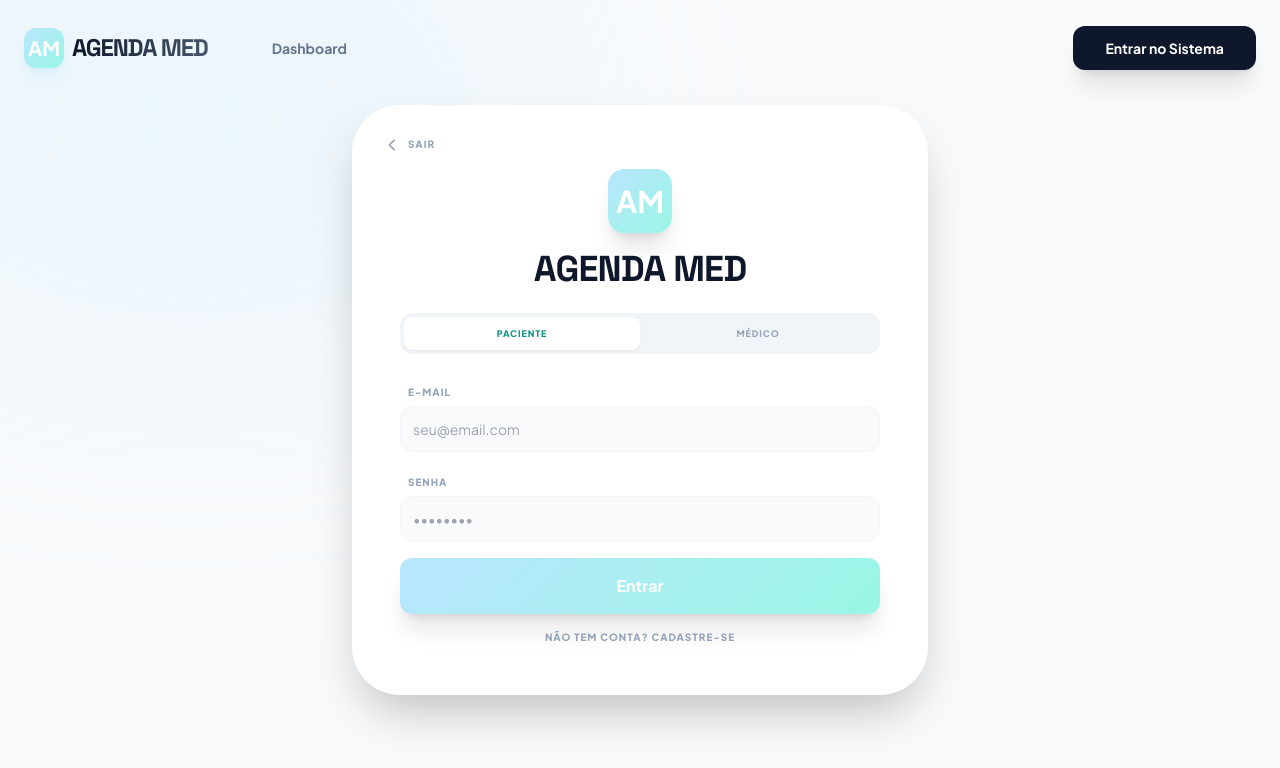
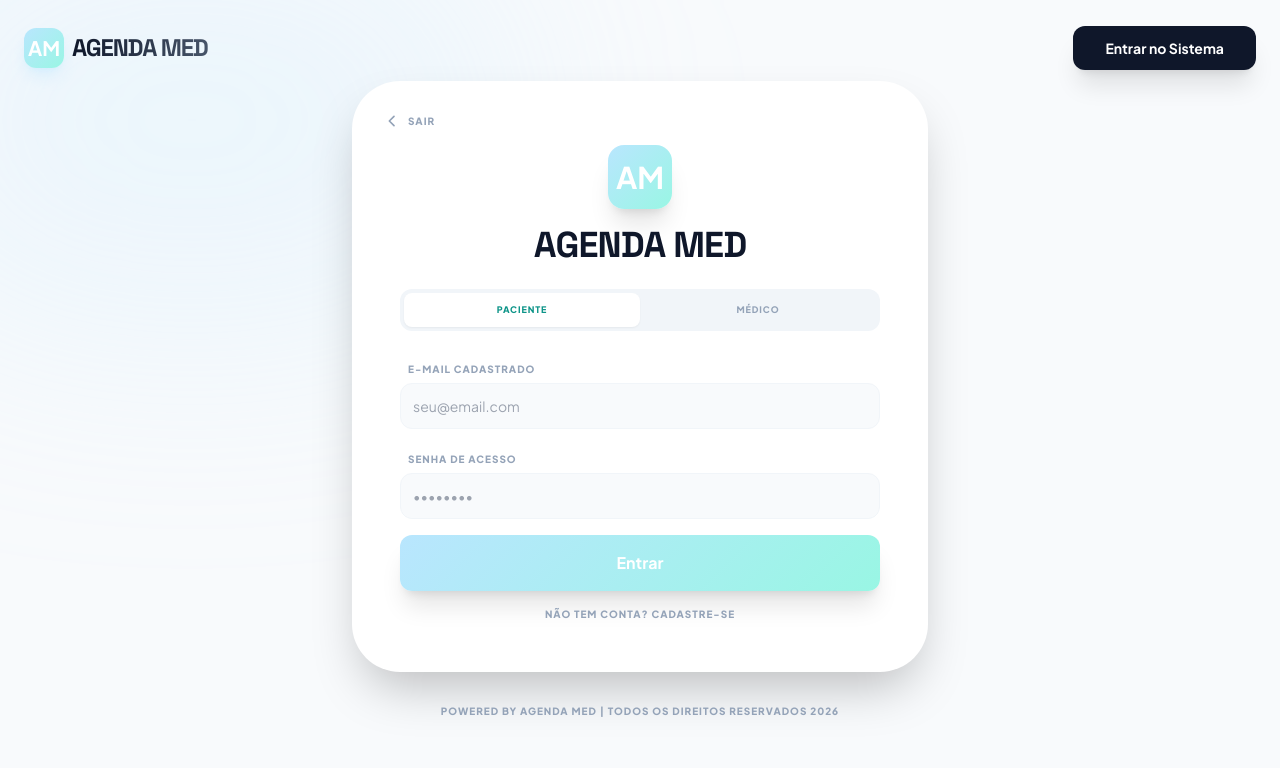
Before and after one commit to vasconcelosjoey-hue/ACHEI-MED, a React (Vite) app: page / in a window 1280 px wide. Both pictures are taken after a click on the button "Entrar no Sistema". Shown: the top 768 px of the page. Built offline with nearby package versions, Linux system fonts and the light colour scheme.

Commit message:
refactor(translations): Update login and dashboard text
Updates the Portuguese translations for the login and dashboard sections. This includes adding new labels for registration, login, verification, and correcting the dashboard welcome message from "Dashboard AGENDA MED" to "Painel AGENDA MED".

```diff
--- a/components/AuthView.tsx
+++ b/components/AuthView.tsx
@@ -1,6 +1,7 @@
 
 import React, { useState } from 'react';
 import { UserRole, User, MOCK_DATA } from '../types';
+import { translations } from '../translations';
 
 interface AuthViewProps {
   onAuthSuccess: (user: User) => void;
@@ -8,6 +9,7 @@ interface AuthViewProps {
 }
 
 const AuthView: React.FC<AuthViewProps> = ({ onAuthSuccess, onBack }) => {
+  const t = translations['pt-BR'].login;
   const [role, setRole] = useState<UserRole>('PATIENT');
   const [isLogin, setIsLogin] = useState(true);
   const [isLoading, setIsLoading] = useState(false);
@@ -20,15 +22,6 @@ const AuthView: React.FC<AuthViewProps> = ({ onAuthSuccess, onBack }) => {
     specialty: '',
     plans: [] as string[]
   });
-
-  const handlePlanToggle = (plan: string) => {
-    setFormData(prev => ({
-      ...prev,
-      plans: prev.plans.includes(plan)
-        ? prev.plans.filter(p => p !== plan)
-        : [...prev.plans, plan]
-    }));
-  };
 
   const handleSubmit = (e: React.FormEvent) => {
     e.preventDefault();
@@ -54,29 +47,32 @@ const AuthView: React.FC<AuthViewProps> = ({ onAuthSuccess, onBack }) => {
 
   if (isVerificationSent) {
     return (
-      <div className="min-h-screen flex items-center justify-center p-6 bg-slate-50">
-        <div className="w-full max-w-md bg-white rounded-[2.5rem] p-10 shadow-2xl text-center animate-in zoom-in-95">
+      <div className="min-h-screen flex flex-col items-center justify-center p-6 bg-slate-50">
+        <div className="w-full max-w-md bg-white rounded-[2.5rem] p-10 shadow-2xl text-center animate-in zoom-in-95 flex-grow-0">
           <div className="w-20 h-20 bg-aqua/20 text-deepAqua rounded-full flex items-center justify-center mx-auto mb-6 text-3xl">✉️</div>
-          <h2 className="text-2xl font-display font-bold text-slate-900 mb-4">Verifique seu E-mail</h2>
+          <h2 className="text-2xl font-display font-bold text-slate-900 mb-4">{t.verificationSent}</h2>
           <p className="text-slate-500 text-sm mb-8 leading-relaxed">
-            Enviamos um link de confirmação para <strong>{formData.email}</strong>. Por favor, verifique sua caixa de entrada e spam para ativar sua conta.
+            {t.verificationDesc}
           </p>
           <button
             onClick={() => setIsVerificationSent(false)}
             className="w-full py-4 bg-slate-900 text-white rounded-2xl font-bold hover:bg-slate-800 transition-all"
           >
-            Voltar ao Login
+            {t.backToLogin}
           </button>
         </div>
+        <footer className="mt-8 text-[10px] font-black uppercase tracking-widest text-slate-400">
+           {t.footer}
+        </footer>
       </div>
     );
   }
 
   return (
-    <div className="min-h-screen flex items-center justify-center p-4 md:p-6 relative overflow-hidden bg-slate-50">
+    <div className="min-h-screen flex flex-col items-center justify-center p-4 md:p-6 relative overflow-hidden bg-slate-50">
       <div className="absolute top-[-10%] left-[-10%] w-1/2 h-1/2 bg-babyBlue/20 rounded-full blur-[120px]"></div>
 
-      <div className="w-full max-w-xl bg-white rounded-[2rem] md:rounded-[3rem] p-6 md:p-12 shadow-2xl relative z-10 animate-in fade-in zoom-in-95 duration-700 overflow-y-auto max-h-[90vh] scrollbar-hide">
+      <div className="w-full max-w-xl bg-white rounded-[2rem] md:rounded-[3rem] p-6 md:p-12 shadow-2xl relative z-10 animate-in fade-in zoom-in-95 duration-700 overflow-y-auto max-h-[85vh] scrollbar-hide">
         <button
           onClick={onBack}
           className="absolute top-6 left-6 md:top-8 md:left-8 text-[10px] font-black uppercase tracking-widest text-slate-400 hover:text-deepAqua transition-colors flex items-center gap-2"
@@ -105,20 +101,20 @@ const AuthView: React.FC<AuthViewProps> = ({ onAuthSuccess, onBack }) => {
         <form onSubmit={handleSubmit} className="space-y-4">
           {!isLogin && (
             <div className="space-y-1">
-              <label className="text-[10px] font-black uppercase text-slate-400 tracking-widest px-2">Nome Completo</label>
+              <label className="text-[10px] font-black uppercase text-slate-400 tracking-widest px-2">{t.name}</label>
               <input
                 required
                 type="text"
                 value={formData.name}
                 onChange={(e) => setFormData({...formData, name: e.target.value})}
-                placeholder="Ex: Dra. Carolina Lima"
+                placeholder="Ex: Carolina Lima"
                 className="w-full bg-slate-50 border border-slate-100 rounded-xl p-3 text-sm outline-none focus:ring-2 focus:ring-aqua/20 transition-all"
               />
             </div>
           )}
 
           <div className="space-y-1">
-            <label className="text-[10px] font-black uppercase text-slate-400 tracking-widest px-2">E-mail</label>
+            <label className="text-[10px] font-black uppercase text-slate-400 tracking-widest px-2">{t.email}</label>
             <input
               required
               type="email"
@@ -130,7 +126,7 @@ const AuthView: React.FC<AuthViewProps> = ({ onAuthSuccess, onBack }) => {
           </div>
 
           <div className="space-y-1">
-            <label className="text-[10px] font-black uppercase text-slate-400 tracking-widest px-2">Senha</label>
+            <label className="text-[10px] font-black uppercase text-slate-400 tracking-widest px-2">{t.password}</label>
             <input
               required
               type="password"
@@ -161,7 +157,7 @@ const AuthView: React.FC<AuthViewProps> = ({ onAuthSuccess, onBack }) => {
             disabled={isLoading}
             className="w-full neo-gradient py-4 rounded-xl font-bold text-white shadow-xl hover:scale-[1.01] transition-all flex items-center justify-center"
           >
-            {isLoading ? <div className="loader !border-white !border-t-transparent"></div> : (isLogin ? 'Entrar' : 'Criar Conta')}
+            {isLoading ? <div className="loader !border-white !border-t-transparent"></div> : (isLogin ? t.login : t.register)}
           </button>
 
           <button
@@ -169,10 +165,14 @@ const AuthView: React.FC<AuthViewProps> = ({ onAuthSuccess, onBack }) => {
             onClick={() => setIsLogin(!isLogin)}
             className="w-full text-[10px] font-black uppercase text-slate-400 tracking-widest hover:text-deepAqua transition-colors"
           >
-            {isLogin ? 'Não tem conta? Cadastre-se' : 'Já tem conta? Login'}
+            {isLogin ? t.noAccount : t.hasAccount}
           </button>
         </form>
       </div>
+
+      <footer className="mt-8 text-[10px] font-black uppercase tracking-widest text-slate-400 relative z-10">
+        {t.footer}
+      </footer>
     </div>
   );
 };
--- a/components/Header.tsx
+++ b/components/Header.tsx
@@ -51,7 +51,7 @@ const Header: React.FC<HeaderProps> = ({ user, onLogout, onViewChange, onToggleN
             </span>
           </div>
 
-          {view === 'LANDING' ? (
+          {view === 'LANDING' && (
             <nav className="hidden lg:flex items-center gap-1">
               {[
                 { label: t.problem, id: 'problema' },
@@ -68,15 +68,6 @@ const Header: React.FC<HeaderProps> = ({ user, onLogout, onViewChange, onToggleN
                 </button>
               ))}
             </nav>
-          ) : (
-             <nav className="hidden lg:flex items-center gap-4">
-                <button
-                  onClick={() => onViewChange('DASHBOARD')}
-                  className={`px-4 py-2 rounded-lg text-sm font-bold transition-all ${view === 'DASHBOARD' ? 'text-deepAqua bg-aqua/10' : 'text-slate-500 hover:text-deepAqua'}`}
-                >
-                  Dashboard
-                </button>
-             </nav>
           )}
         </div>
 
--- a/components/PhysicianDashboard.tsx
+++ b/components/PhysicianDashboard.tsx
@@ -125,7 +125,7 @@ const PhysicianDashboard: React.FC<PhysicianDashboardProps> = ({ user, addNotifi
     const newSlot = {
         id: Math.random().toString(),
         patient: patient.name,
-        time: '17:30', // Slot de encaixe padrão
+        time: '17:30',
         type: 'Encaixe Urgente',
         status: 'CONFIRMED',
         plan: 'Urgência'
@@ -145,7 +145,6 @@ const PhysicianDashboard: React.FC<PhysicianDashboardProps> = ({ user, addNotifi
 
   return (
     <div className="space-y-8 animate-in fade-in duration-700">
-      {/* Header Section */}
       <div className="flex flex-col md:flex-row justify-between items-start md:items-center gap-4">
         <div>
           <h1 className="text-3xl font-display font-bold text-slate-900 tracking-tight">Agenda Ativa - Dr(a). {user.name}</h1>
@@ -170,7 +169,6 @@ const PhysicianDashboard: React.FC<PhysicianDashboardProps> = ({ user, addNotifi
 
       <div className="grid lg:grid-cols-3 gap-8">
         <div className="lg:col-span-2 space-y-8">
-          {/* Stats Cards */}
           <div className="grid grid-cols-2 md:grid-cols-4 gap-4">
             {[
               { label: t.app.stats.occupied, val: appointments.length.toString(), icon: '👤', color: 'bg-babyBlue' },
@@ -193,7 +191,6 @@ const PhysicianDashboard: React.FC<PhysicianDashboardProps> = ({ user, addNotifi
         </div>
 
         <div className="space-y-6">
-          {/* Central de Integração */}
           <div className="bg-white p-8 rounded-[2.5rem] border border-slate-100 shadow-sm group">
             <h3 className="text-lg font-display font-bold mb-2 text-slate-900">{t.integrations.title}</h3>
             <p className="text-xs text-slate-500 mb-6">{t.integrations.googleDesc}</p>
@@ -255,7 +252,6 @@ const PhysicianDashboard: React.FC<PhysicianDashboardProps> = ({ user, addNotifi
         </div>
       </div>
 
-      {/* Main Table */}
       <div className="bg-white rounded-[2.5rem] border border-slate-100 shadow-sm overflow-hidden">
         <div className="p-8 border-b border-slate-50 flex justify-between items-center bg-slate-50/30">
           <h2 className="text-xl font-display font-bold text-slate-900">Gerenciamento de Consultas</h2>
@@ -308,7 +304,6 @@ const PhysicianDashboard: React.FC<PhysicianDashboardProps> = ({ user, addNotifi
         </div>
       </div>
 
-      {/* Google Auth Modal Simulation */}
       {showAuthModal && (
         <div className="fixed inset-0 z-[100] flex items-center justify-center p-4">
           <div className="absolute inset-0 bg-slate-900/60 backdrop-blur-sm animate-in fade-in" onClick={() => setShowAuthModal(false)}></div>
@@ -334,7 +329,6 @@ const PhysicianDashboard: React.FC<PhysicianDashboardProps> = ({ user, addNotifi
         </div>
       )}
 
-      {/* Settings Modal */}
       {activeModal === 'SETTINGS' && (
         <div className="fixed inset-0 z-[100] flex items-center justify-center p-4">
           <div className="absolute inset-0 bg-slate-900/60 backdrop-blur-sm animate-in fade-in" onClick={() => setActiveModal(null)}></div>
@@ -365,7 +359,6 @@ const PhysicianDashboard: React.FC<PhysicianDashboardProps> = ({ user, addNotifi
         </div>
       )}
 
-      {/* New Slot Modal */}
       {activeModal === 'NEW_SLOT' && (
         <div className="fixed inset-0 z-[100] flex items-center justify-center p-4">
           <div className="absolute inset-0 bg-slate-900/60 backdrop-blur-sm animate-in fade-in" onClick={() => setActiveModal(null)}></div>
--- a/translations.ts
+++ b/translations.ts
@@ -24,7 +24,15 @@ export const translations: Record<Language, any> = {
       demo: "Modo Demonstração",
       address: "Endereço da Clínica",
       plans: "Planos que Atende",
-      onlyPrivate: "Atende apenas particular?"
+      name: "Nome Completo",
+      register: "Criar Conta",
+      login: "Entrar",
+      noAccount: "Não tem conta? Cadastre-se",
+      hasAccount: "Já tem conta? Login",
+      verificationSent: "Verifique seu E-mail",
+      verificationDesc: "Enviamos um link de confirmação para seu e-mail. Por favor, verifique sua caixa de entrada e spam para ativar sua conta.",
+      backToLogin: "Voltar ao Login",
+      footer: "Powered By Agenda Med | Todos os direitos reservados 2026"
     },
     map: {
       searchPlaceholder: "Buscar por especialidade ou médico",
@@ -47,7 +55,7 @@ export const translations: Record<Language, any> = {
       deny: "Cancelar"
     },
     app: {
-      welcome: "Dashboard AGENDA MED",
+      welcome: "Painel AGENDA MED",
       today: "Agenda do Dia",
       register: "Novo Agendamento",
       physician: "Médico",
```
